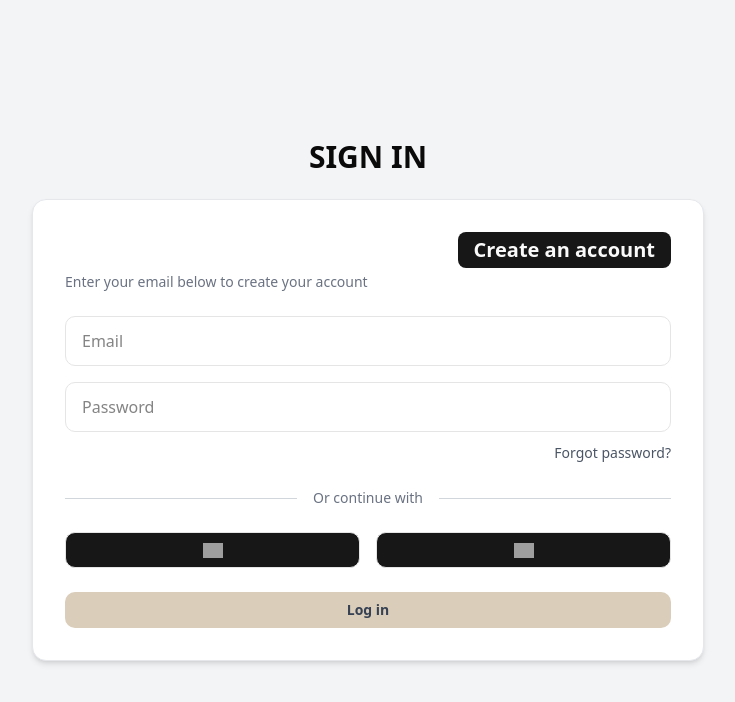
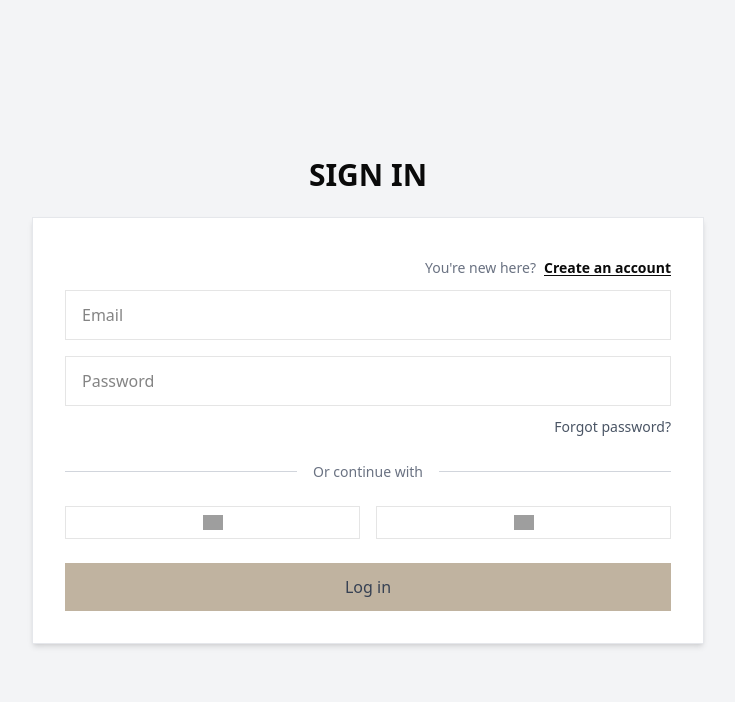
Before and after one commit to Pannnomaly/GroupProject-6-React, a React (Vite) app: page /login in a window 1280 px wide. Shown: the top 702 px of the page, without its empty margins (272-1007 px from the left). Built offline with nearby package versions, Linux system fonts and the light colour scheme; grey boxes are pictures that could not be loaded.

Commit message:
feat: revise code and button

```diff
--- a/src/pages/Login.jsx
+++ b/src/pages/Login.jsx
@@ -1,4 +1,3 @@
-import { Button } from "@/components/ui/button";
 import React from "react";
 
 const Login = () => {
@@ -6,24 +5,26 @@ const Login = () => {
     <>
       <main className="bg-gray-100 flex flex-col items-center justify-center min-h-screen">
         <h1 className="text-3xl font-bold text-center mb-6">SIGN IN</h1>
-        <div className="container w-full max-w-2xl bg-white shadow-md rounded-xl p-8 border border-gray-200">
-          <div className="flex justify-end">
+        <div className="container w-full max-w-2xl bg-white shadow-md p-8 border border-gray-200">
+          <div className="flex justify-end gap-2 my-2">
+            <p className="text-gray-500 text-sm ">You're new here? </p>
             <a href="./registration.html">
-              <Button className="text-xl text-end font-semibold mb-1">Create an account</Button>
+              <p className="text-sm text-end font-semibold underline underline-offset-2 mb-1">
+                Create an account
+              </p>
             </a>
           </div>
-          <p className="text-gray-500 text-sm mb-6">Enter your email below to create your account</p>
 
           <div className="space-y-4">
             <input
               type="email"
               placeholder="Email"
-              className="w-full px-4 py-3 border rounded-lg focus:ring-2 focus:ring-black focus:outline-none"
+              className="w-full px-4 py-3 border focus:ring-2 focus:ring-black focus:outline-none"
             />
             <input
               type="password"
               placeholder="Password"
-              className="w-full px-4 py-3 border rounded-lg focus:ring-2 focus:ring-black focus:outline-none"
+              className="w-full px-4 py-3 border  focus:ring-2 focus:ring-black focus:outline-none"
             />
           </div>
 
@@ -41,21 +42,21 @@ const Login = () => {
 
           <div className="grid grid-cols-2 gap-4 mb-6">
             <a href="./room-detail.html">
-              <Button className="w-full border rounded-lg py-2 flex items-center justify-center gap-2 hover:bg-gray-50">
+              <button className="w-full border  py-2 flex items-center justify-center gap-2 hover:bg-gray-50">
                 <img src="https://www.svgrepo.com/show/475656/google-color.svg" className="w-5" />
-              </Button>
+              </button>
             </a>
             <a href="./room-detail.html">
-              <Button className="w-full border rounded-lg py-2 flex items-center justify-center gap-2 hover:bg-gray-50">
+              <button className="w-full border  py-2 flex items-center justify-center gap-2 hover:bg-gray-50">
                 <img src="https://files.svgcdn.io/streamline-color/meta.svg" className="w-5" />
-              </Button>
+              </button>
             </a>
           </div>
 
           <a href="./room-detail.html">
-            <Button className="w-full bg-[#DACDB9] text-gray-700 font-semibold py-3 rounded-lg hover:bg-[#e9decf] transition">
+            <button className="w-full bg-[var(--color-main4)] text-gray-700 font-medium py-3  hover:bg-[#e9decf] transition">
               Log in
-            </Button>
+            </button>
           </a>
         </div>
       </main>
```
Also changed, not shown: src/main.jsx (+16 -16 lines).
